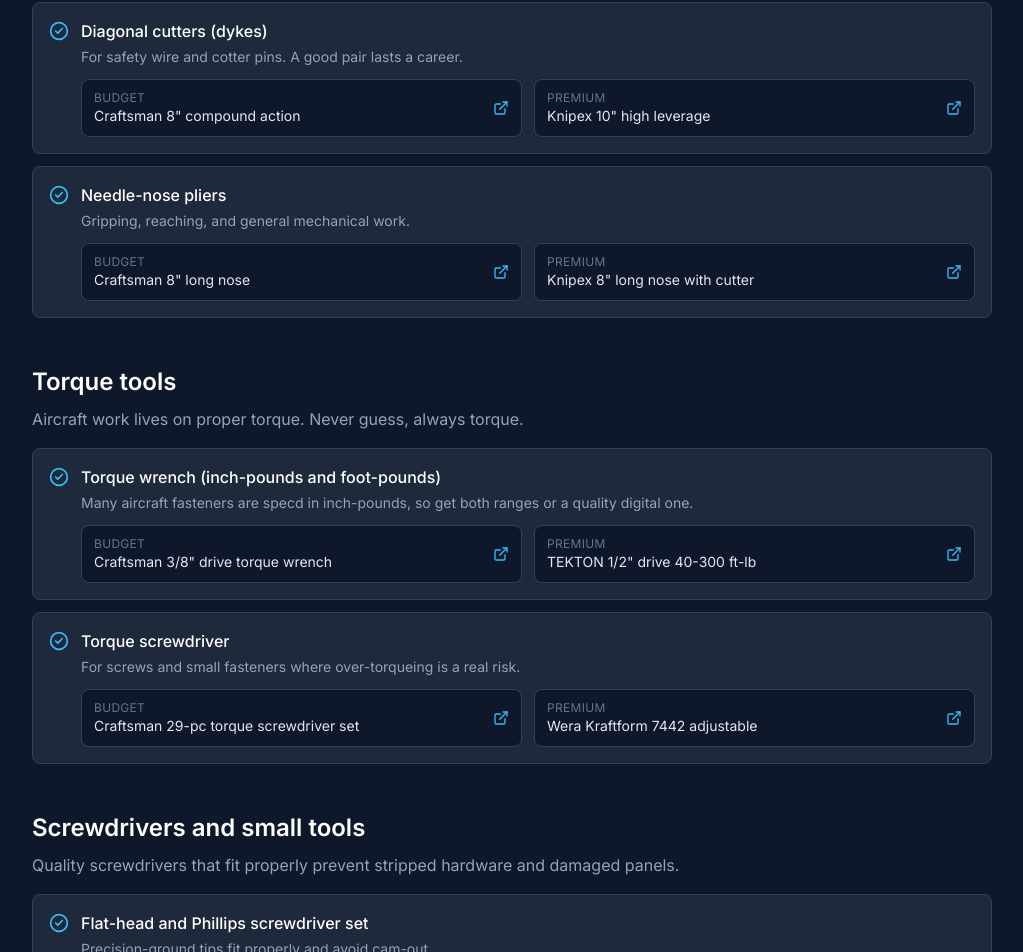
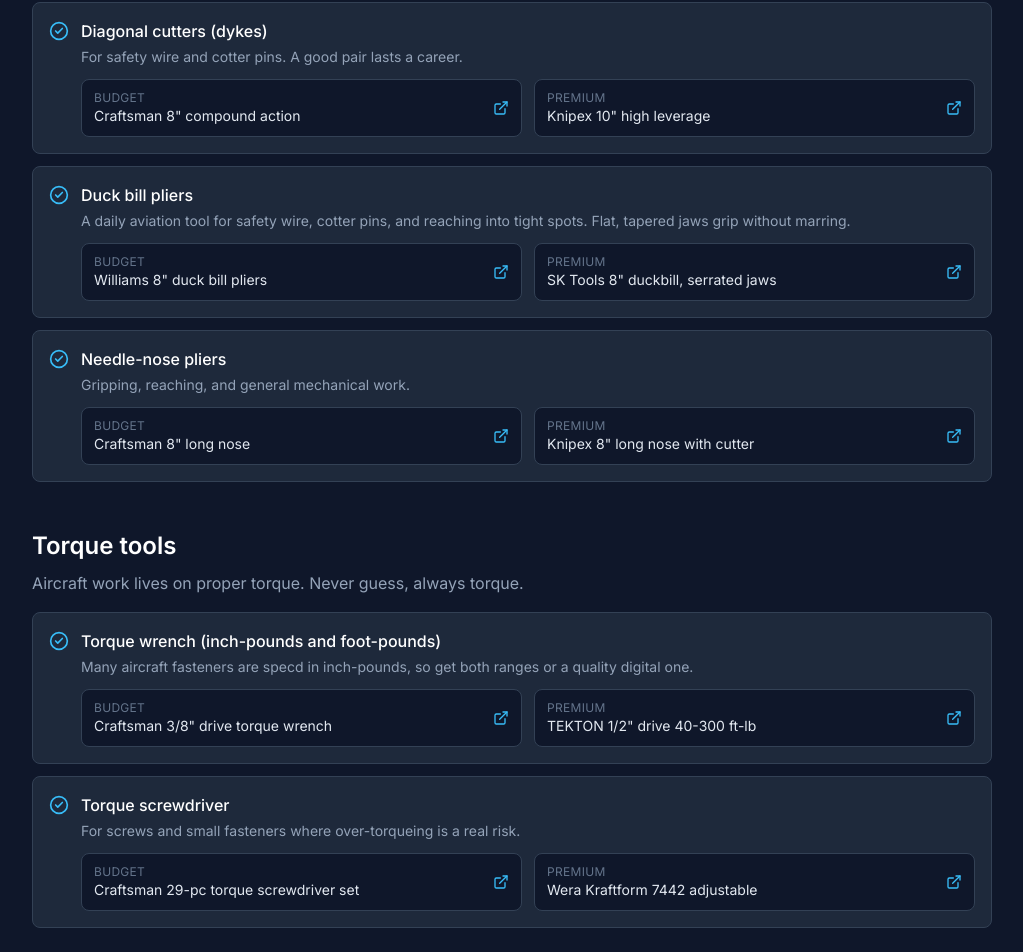
Before and after one commit to dwestbrooks/amttoolbox, a Next.js app: page /guides/ap-mechanic-tool-list in a window 1280 px wide. Shown: the part 1702-2654 px from the top of the page, without its empty margins (128-1151 px from the left). Built offline with nearby package versions, Linux system fonts and the light colour scheme.

Commit message:
feat: add duck bill pliers to A&P tool list (Williams budget, SK Tools premium)

```diff
--- a/src/app/guides/ap-mechanic-tool-list/page.tsx
+++ b/src/app/guides/ap-mechanic-tool-list/page.tsx
@@ -126,6 +126,18 @@
         premium: {
           label: 'Knipex 10" high leverage',
           url: 'https://www.amazon.com/7401250SBA-10-Inch-Leverage-Diagonal-Cutters/dp/B000X4MPAQ',
+        },
+      },
+      {
+        name: 'Duck bill pliers',
+        note: 'A daily aviation tool for safety wire, cotter pins, and reaching into tight spots. Flat, tapered jaws grip without marring.',
+        budget: {
+          label: 'Williams 8" duck bill pliers',
+          url: 'https://www.amazon.com/Williams-PL-149C-8-Inch-Duck-Bill-Pliers/dp/B005VN3MD8',
+        },
+        premium: {
+          label: 'SK Tools 8" duckbill, serrated jaws',
+          url: 'https://www.amazon.com/SK-Tools-USA-Duckbill-Serrated/dp/B000RN00NC',
         },
       },
       {
```
Also changed, not shown: research/tool-list-picks.md (+2 -0 lines).
